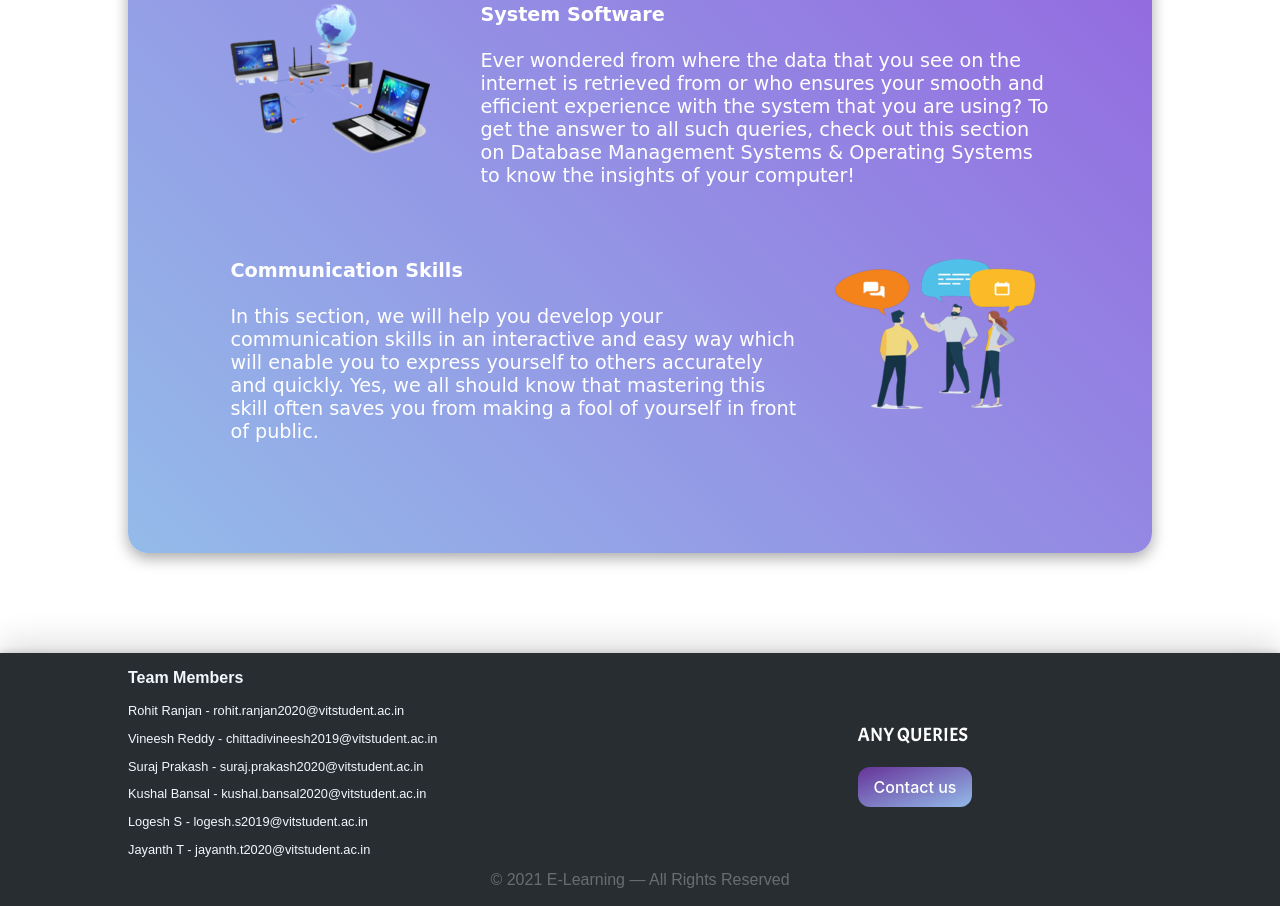
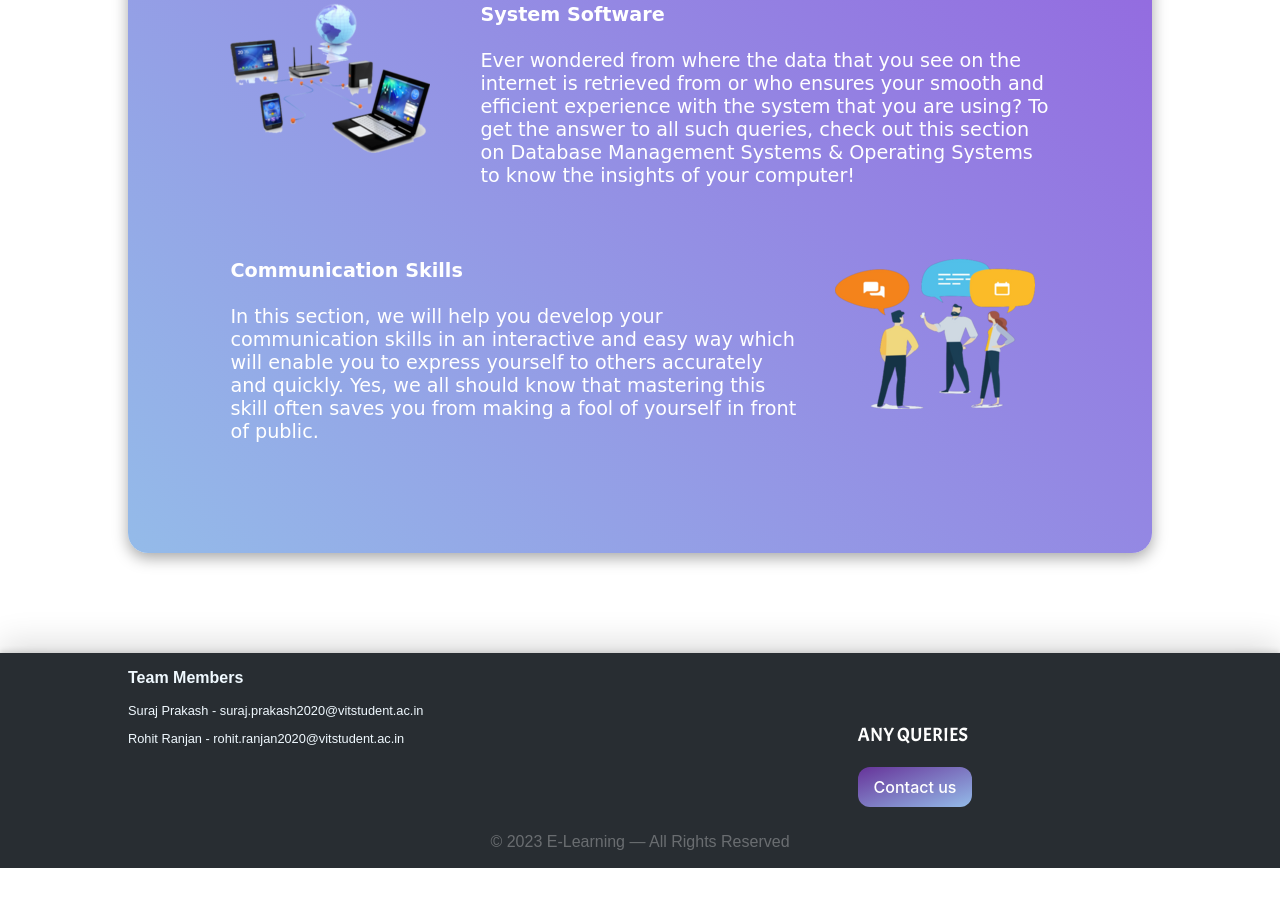
Before and after one commit to SurajPrakash24/E-learning-webPortal, a plain HTML site: page index.html in a window 1280 px wide. Shown: the part 1447-2353 px from the top of the page. After the commit the page ends 2315 px from the top, so only its background shows below. Drawn offline with nearby package versions, Linux system fonts and the light colour scheme; a web font is replaced by a local one.

Commit message:
Update index.html

```diff
--- a/index.html
+++ b/index.html
@@ -189,16 +189,12 @@
 
     <div id="members">
       <p style="text-align: left; font-size: 1rem; font-weight: bold;">Team Members</p>
+      <p>Suraj Prakash - suraj.prakash2020@vitstudent.ac.in</p>
       <p>Rohit Ranjan - rohit.ranjan2020@vitstudent.ac.in</p>
-      <p>Vineesh Reddy - chittadivineesh2019@vitstudent.ac.in</p>
-      <p>Suraj Prakash - suraj.prakash2020@vitstudent.ac.in</p>
-      <p>Kushal Bansal - kushal.bansal2020@vitstudent.ac.in</p>
-      <p>Logesh S - logesh.s2019@vitstudent.ac.in</p>
-      <p>Jayanth T - jayanth.t2020@vitstudent.ac.in</p>
     </div>
 
     <div id="copyrights">
-      <p>© 2021 E-Learning — All Rights Reserved</p>
+      <p>© 2023 E-Learning — All Rights Reserved</p>
     </div>
   </footer>
   <!-- footer -->
```
